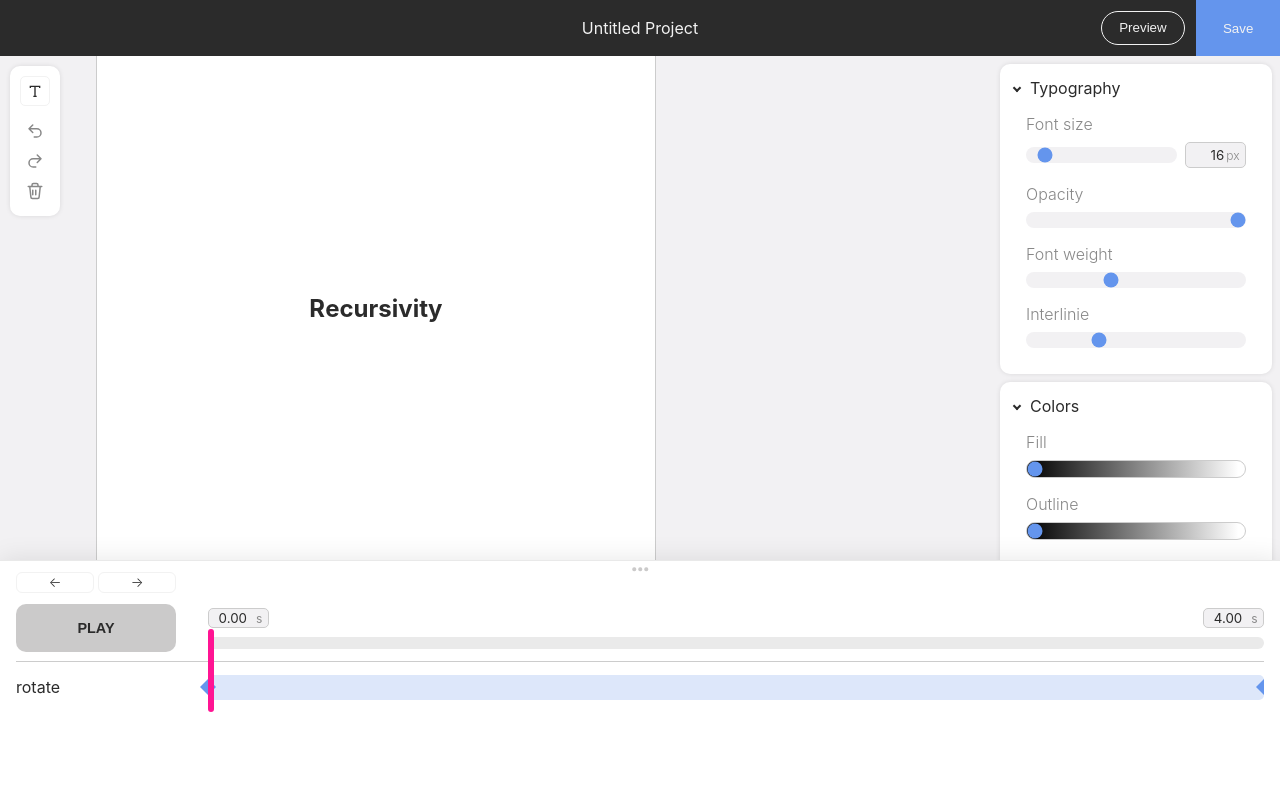
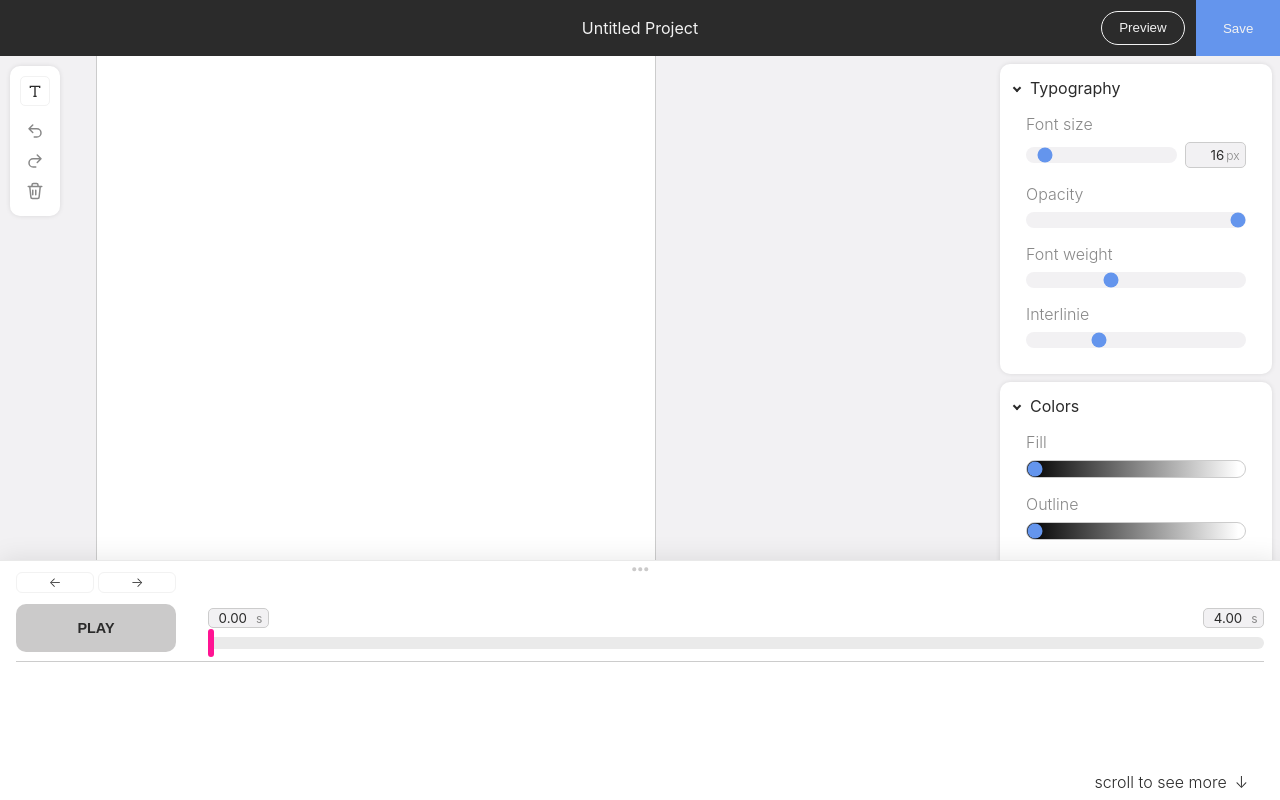
Before and after one commit to mwdd-ctrl-city/animation-tool, a website with bundled scripts: page index.html in a window 1280 px wide. Built offline with nearby package versions, Linux system fonts and the light colour scheme; a web font is replaced by a local one.

Commit message:
refactor merg conflict conflict

```diff
--- a/scripts/animation.json
+++ /dev/null
@@ -1,25 +0,0 @@
-{
-  "name": "animation-name",
-  "duration": 5,
-  "elements": {
-    "31918104-d817-4ff2-9b5a-7b81e5daa0a8": "Recursivity"
-  },
-  "animations": {
-    "31918104-d817-4ff2-9b5a-7b81e5daa0a8": {
-      "rotate": [
-        {
-          "id": "31918104-d817-4ff2-9b5a-7b81e5daa0a7",
-          "progress": 0,
-          "value": 0,
-          "ease": "none"
-        },
-        {
-          "id": "31918104-d817-4ff2-9b5a-7b81e5daa0a6",
-          "progress": 1,
-          "value": 0,
-          "ease": "none"
-        }
-      ]
-    }
-  }
-}
--- a/scripts/animations/animation-player.js
+++ b/scripts/animations/animation-player.js
@@ -132,6 +132,10 @@ export default class AnimationPlayer {
         // Get all targets
         const duration = this.#animation.getDuration();
         const targetIds = this.#animation.getElements().keys();
+
+        if(this.#timeline.getChildren().length === 0){
+            this.#timeline.add(gsap.delayedCall(duration,()=>{}))
+        }
 
         // Apply the animations for each target
         targetIds.forEach((targetId) => {
--- a/scripts/timeline.js
+++ b/scripts/timeline.js
@@ -51,7 +51,8 @@ async function loadAnimation(filePath) {
 // Init
 // -----------------------
 
-export const animationData = await loadAnimation("./scripts/animation.json");
+// export const animationData = await loadAnimation("./scripts/animation.json");
+export const animationData = new AnimationData();
 const history = new History();
 history.addMemento(animationData.getAnimation());
 
@@ -521,17 +522,22 @@ canvas.addEventListener("click", (e) => {
 
 function updatePlayheadHeight() {
   const lastRow = tracksContainer.querySelector('.row:last-of-type');
-  if (!lastRow) return;
+  let height;
 
-  // Get the height from the container that needs to be track for the height
-  // https://developer.mozilla.org/en-US/docs/Web/API/Element/getBoundingClientRect
-  const rowBottom = lastRow.getBoundingClientRect().bottom;
-  const sliderTop = timelineSlider.getBoundingClientRect().top;
+  if (lastRow) {
+    // Get the height from the container that needs to be track for the height
+    // https://developer.mozilla.org/en-US/docs/Web/API/Element/getBoundingClientRect
+    const rowBottom = lastRow.getBoundingClientRect().bottom;
+    const sliderTop = timelineSlider.getBoundingClientRect().top;
 
-  // Divide by eachother so it doesn't get the whole height. Add 20 to make sure it goes a little below the row.
-  const height = rowBottom - sliderTop + 20;
-  timelineSlider.style.setProperty('--height-playhead', `${height}px`);
-}
+    // Divide by eachother so it doesn't get the whole height. Add 20 to make sure it goes a little below the row.
+    height = rowBottom - sliderTop;
+    timelineSlider.style.setProperty('--height-playhead',` ${height}px`);
+  } else {
+
+    timelineSlider.style.setProperty('--height-playhead',`var(--slider-runnable-track-height)`);
+  };
+};
 
 // API that tracks if an element changes size
 // https://developer.mozilla.org/en-US/docs/Web/API/ResizeObserver
--- a/styles/timeline.css
+++ b/styles/timeline.css
@@ -35,6 +35,7 @@
 
     /* Disable the default styling timeline bar */
     input[type=range] {
+        --slider-runnable-track-height: .75rem ;
         appearance: none;
         position: relative;
         width: 100%;
@@ -45,7 +46,7 @@
         /* Create/design for new background from the track */
         &::-webkit-slider-runnable-track {
             width: 100%;
-            height: .75rem;
+            height: var(--slider-runnable-track-height);
             cursor: pointer;
             background: var(--color-bar);
             border-radius: 10px;
@@ -54,15 +55,16 @@
 
         /* Styling slider element */
         &::-webkit-slider-thumb {
+            --slider-thumb-protrusion: -.5rem;
             -webkit-appearance: none;
             position: relative;
             z-index: 5;
-            height: var(--height-playhead, 80px);
+            height: calc(var(--height-playhead, 80px) - 2 * var(--slider-thumb-protrusion));
             width: 6px;
             border-radius: 5px;
             background: var(--color-details-two);
             cursor: pointer;
-            top: -.5rem;
+            top: var(--slider-thumb-protrusion);
         }
     }
 
```
